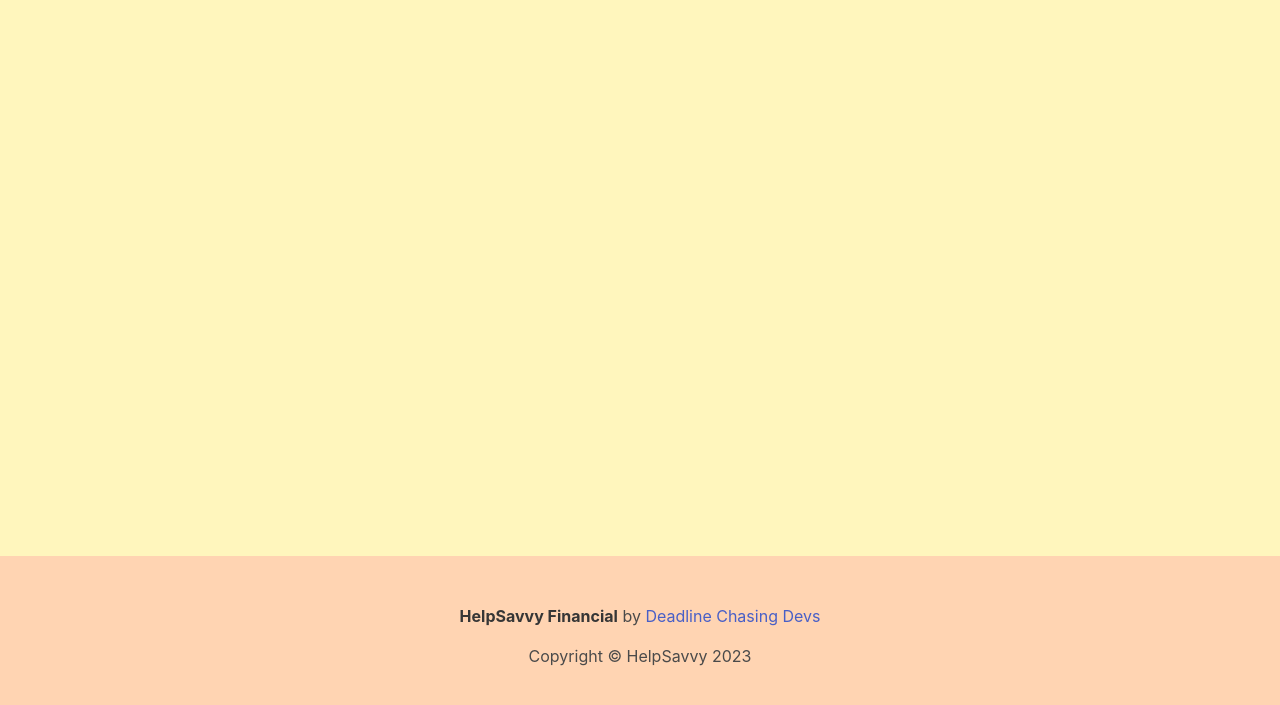
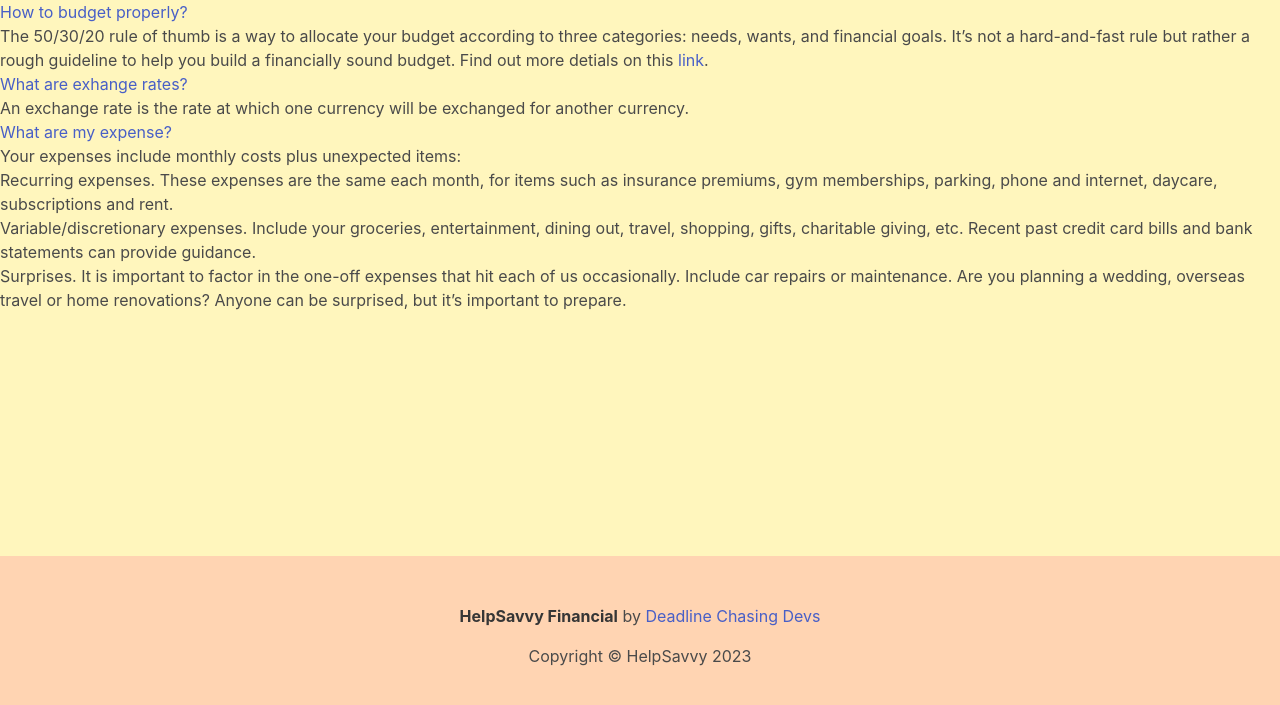
Before and after one commit to SamMartin92/hackathon-team-7, a Django app: page /others/ in a window 1280 px wide. Shown: the part 76-781 px from the top of the page. Run offline with Django 4.2, Linux system fonts and the light colour scheme.

Commit message:
Add info on the FAQ page

```diff
--- a/home/templates/home/others.html
+++ b/home/templates/home/others.html
@@ -1,5 +1,60 @@
 {% extends "home/base.html" %} {% block content %}
 
+<section>
+    <div class="conatiner">
+        <div class="drop-down">
+            <div id="budget-ques">
+                <a href="#budget-ques" class="link">
+                    How to budget properly?
+                </a>
+                <div class="answer">
+                    The 50/30/20 rule of thumb is a way to allocate your budget according to three categories: needs,
+                    wants, and financial goals. It’s not a hard-and-fast rule but rather a rough guideline to help you
+                    build a financially sound budget. Find out more detials on this <a
+                        href="https://www.thebalancemoney.com/the-50-30-20-rule-of-thumb-453922"
+                        target="_blank">link</a>.
+                </div>
+            </div>
 
+            <div id="exchange-ques">
+                <a href="#exchange-ques" class="link">
+                    What are exhange rates?
+                </a>
+                <div class="answer">
+                    An exchange rate is the rate at which one currency will be exchanged for another currency.
+                </div>
+            </div>
+            <div id="expense-ques">
+                <a href="#expense-ques" class="link">
+                    What are my expense?
+                </a>
+                <div class="answer">
+                        Your expenses include monthly costs plus unexpected items:
+                        <ul>
+                            <p>Recurring expenses. These expenses are the same each month, for items such as insurance
+                                premiums,
+                                gym memberships, parking, phone and internet, daycare, subscriptions and rent.</p>
+                        <ul>
+                        <ul>
+                            Variable/discretionary expenses. Include your groceries, entertainment, dining out,
+                            travel,
+                            shopping, gifts, charitable giving, etc. Recent past credit card bills and bank
+                            statements
+                            can
+                            provide guidance.
+                        <ul>
+                        <ul>
+                            Surprises. It is important to factor in the one-off expenses that hit each of us
+                            occasionally.
+                            Include car repairs or maintenance. Are you planning a wedding, overseas travel or home
+                            renovations?
+                            Anyone can be surprised, but it’s important to prepare.
+                        <ul>
+                    </ul>
+                </div>
+            </div>
+        </div>
+    </div>
+</section>
 
 {% endblock %}
--- a/static/css/style.css
+++ b/static/css/style.css
@@ -317,6 +317,9 @@ input[type="number"] {
   border-radius: 10px;
 }
 
+/************************************************** FAQ page */
+
+
 /************************************************** Media Queries */
 
 @media screen and (max-width: 415px) {
```
